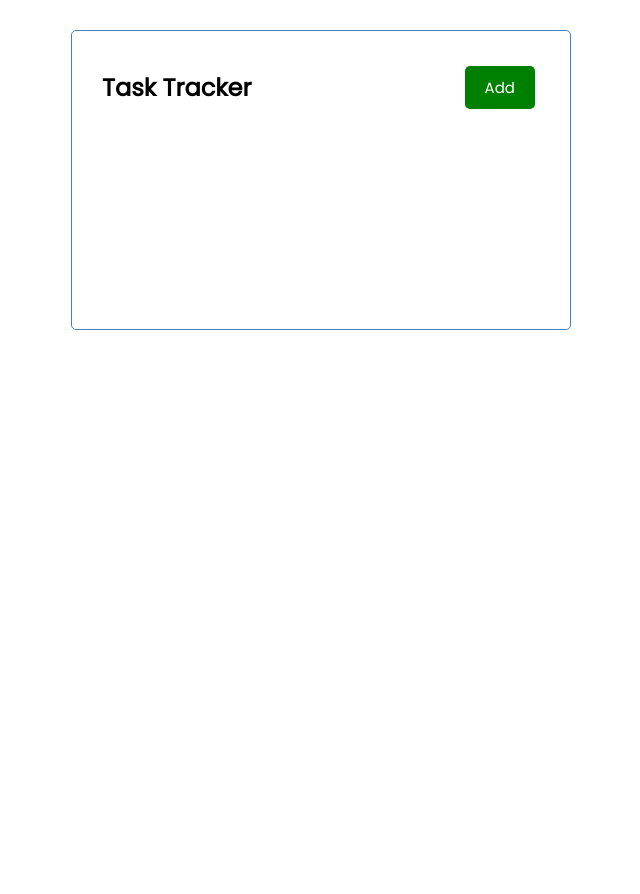
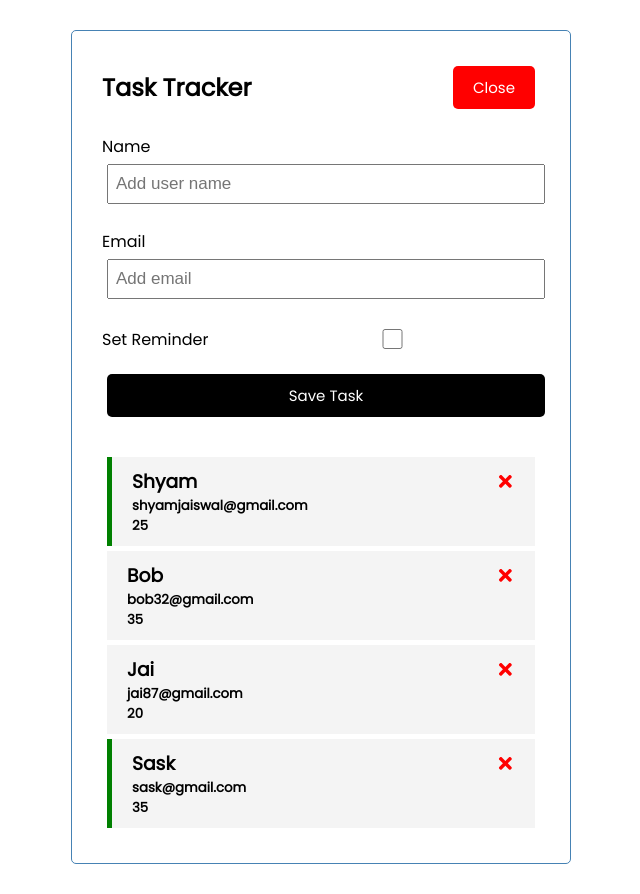
Before and after one commit to rakibulislam8226/Task-Tracker-with-React, a React (Create React App) app: page / in a window 1280 px wide. Shown: the whole page, without its empty margins (319-959 px from the left). Before the commit the page ends 800 px from the top, so only its background shows below. Built offline with nearby package versions, Linux system fonts and the light colour scheme.

Commit message:
CURD added with toggle button

```diff
--- a/package.json
+++ b/package.json
@@ -8,6 +8,7 @@
     "@testing-library/user-event": "^13.5.0",
     "react": "^18.2.0",
     "react-dom": "^18.2.0",
+    "react-icons": "^4.12.0",
     "react-scripts": "5.0.1",
     "web-vitals": "^2.1.4"
   },
--- a/src/App.js
+++ b/src/App.js
@@ -1,10 +1,47 @@
+import { useState } from "react";
+
 import Header from './components/Header';
+import Tasks from './components/Tasks';
+import AddForm from "./components/AddForm";
 
 
 function App() {
+  const [showAddForm, setShowAddForm] = useState(true)
+
+  const [tasks, setTasks] = useState(
+    [
+      { "name": "Shyam", "email": "shyamjaiswal@gmail.com", "age": 25, "gender": "male", "remainder": true },
+      { "name": "Bob", "email": "bob32@gmail.com", "age": 35, "gender": "female", "remainder": false },
+      { "name": "Jai", "email": "jai87@gmail.com", "age": 20, "gender": "male", "remainder": false },
+      { "name": "Sask", "email": "sask@gmail.com", "age": 35, "gender": "female", "remainder": true },
+    ]
+  );
+
+  // Add task
+  const addTask = (task) => {
+    const newTask = { ...task }
+    setTasks([...tasks, newTask])
+  }
+
+  // Delete task
+  const deleteTask = (email) => {
+    setTasks(tasks.filter((task) =>
+      task.email !== email
+    ))
+  }
+
+  // Remainder toggle
+  const toggleRemainder = (email) => {
+    setTasks(tasks.map((task) =>
+      task.email === email ? { ...task, remainder: !task.remainder } : task
+    ))
+  }
+
   return (
     <div className="container">
-      <Header />
+      <Header  onAdd={() => setShowAddForm(!showAddForm)} showAdd={showAddForm} />
+      {showAddForm && <AddForm onAdd={addTask} />}
+      {tasks.length > 0 ? (<Tasks tasks={tasks} onDelete={deleteTask} onToggle={toggleRemainder} />) : "No Task to show."}
     </div>
   )
 }
--- /dev/null
+++ b/src/components/AddForm.jsx
@@ -0,0 +1,59 @@
+import { useState } from "react";
+
+
+export default function AddForm({ onAdd }) {
+
+    const [name, setName] = useState('')
+    const [email, setEmail] = useState('')
+    const [reminder, setReminder] = useState (false)
+
+    const onSubmit = (e) => {
+        e.preventDefault()
+
+        if (!name) {
+            alert("Name should not be blank.")
+            return
+        }
+
+        onAdd({ name, email, reminder })
+
+        setName('')
+        setEmail('')
+        setReminder(false)
+
+    }
+
+    return (
+        <form className='add-form' onSubmit={onSubmit}>
+            <div className='form-control'>
+                <label>Name</label>
+                <input
+                    type='text'
+                    placeholder='Add user name'
+                    value={name}
+                    onChange={(e) => setName(e.target.value)}
+                />
+            </div>
+            <div className='form-control'>
+                <label>Email</label>
+                <input
+                    type='text'
+                    placeholder='Add email'
+                    value={email}
+                    onChange={(e) => setEmail(e.target.value)}
+                />
+            </div>
+            <div className='form-control form-control-check'>
+                <label>Set Reminder</label>
+                <input
+                    type='checkbox'
+                    checked={reminder}
+                    value={reminder}
+                    onChange={(e) => setReminder(e.currentTarget.checked)}
+                />
+            </div>
+
+            <input type='submit' value='Save Task' className='btn btn-block' />
+        </form>
+    )
+}
--- a/src/components/Header.jsx
+++ b/src/components/Header.jsx
@@ -3,16 +3,13 @@ import PropTypes from 'prop-types';
 import Button from "./Button";
 
 
-const Header = ({ title }) => {
-    const onClick = () => {
-        console.log('Click');
-    }
+const Header = ({ title, onAdd, showAdd }) => {
 
     return (
 
         <header className="header">
             <h2>{title}</h2>
-            <Button colour="green" text="Add" onClick={onClick} />
+            <Button colour={showAdd ? "red" : "green"} text={showAdd ? "Close" : "Add"} onClick={onAdd} />
         </header>
     )
 }
--- /dev/null
+++ b/src/components/Task.jsx
@@ -0,0 +1,11 @@
+import { FaTimes } from 'react-icons/fa'
+
+export default function Task({ tasks, onDelete, onToggle }) {
+    return (
+        <div className={`task ${tasks.remainder ? 'reminder' : ''}`} onDoubleClick={() => onToggle(tasks.email)}>
+            <h3>{tasks.name}  <FaTimes style={{ color: "red", cursor: "pointer" }} onClick={() => onDelete(tasks.email)} /></h3>
+            <h5>{tasks.email} </h5>
+            <h5>{tasks.age} </h5>
+        </div>
+    )
+}
--- /dev/null
+++ b/src/components/Tasks.jsx
@@ -0,0 +1,17 @@
+import Task from "./Task";
+
+
+const Tasks = ({ tasks, onDelete, onToggle }) => {
+
+    return (
+        <div>
+            {tasks.map(tasks => (
+                <Task key={tasks.email} tasks={tasks} onDelete={onDelete} onToggle={onToggle} />
+            ))}
+
+        </div>
+    );
+};
+
+
+export default Tasks;
```
